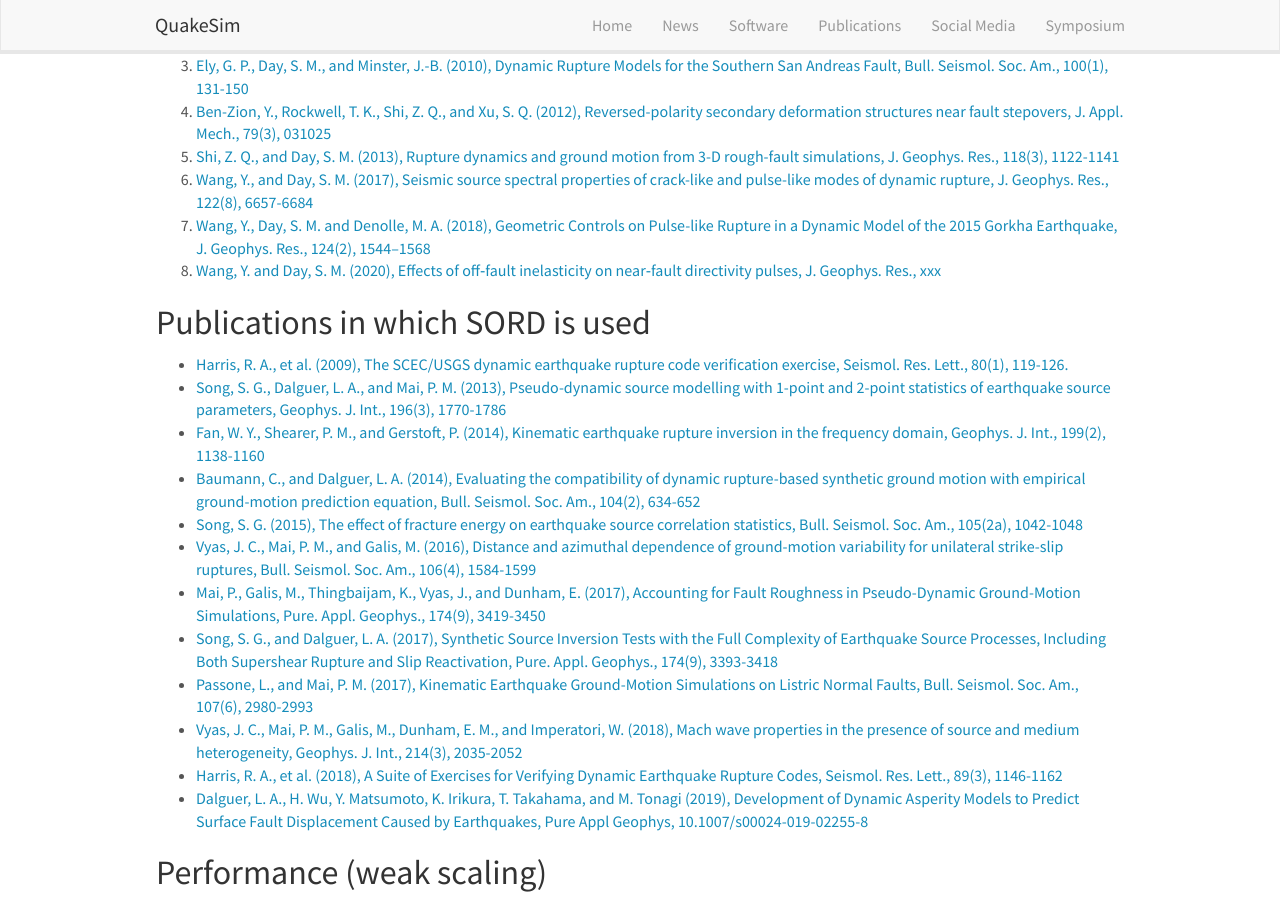
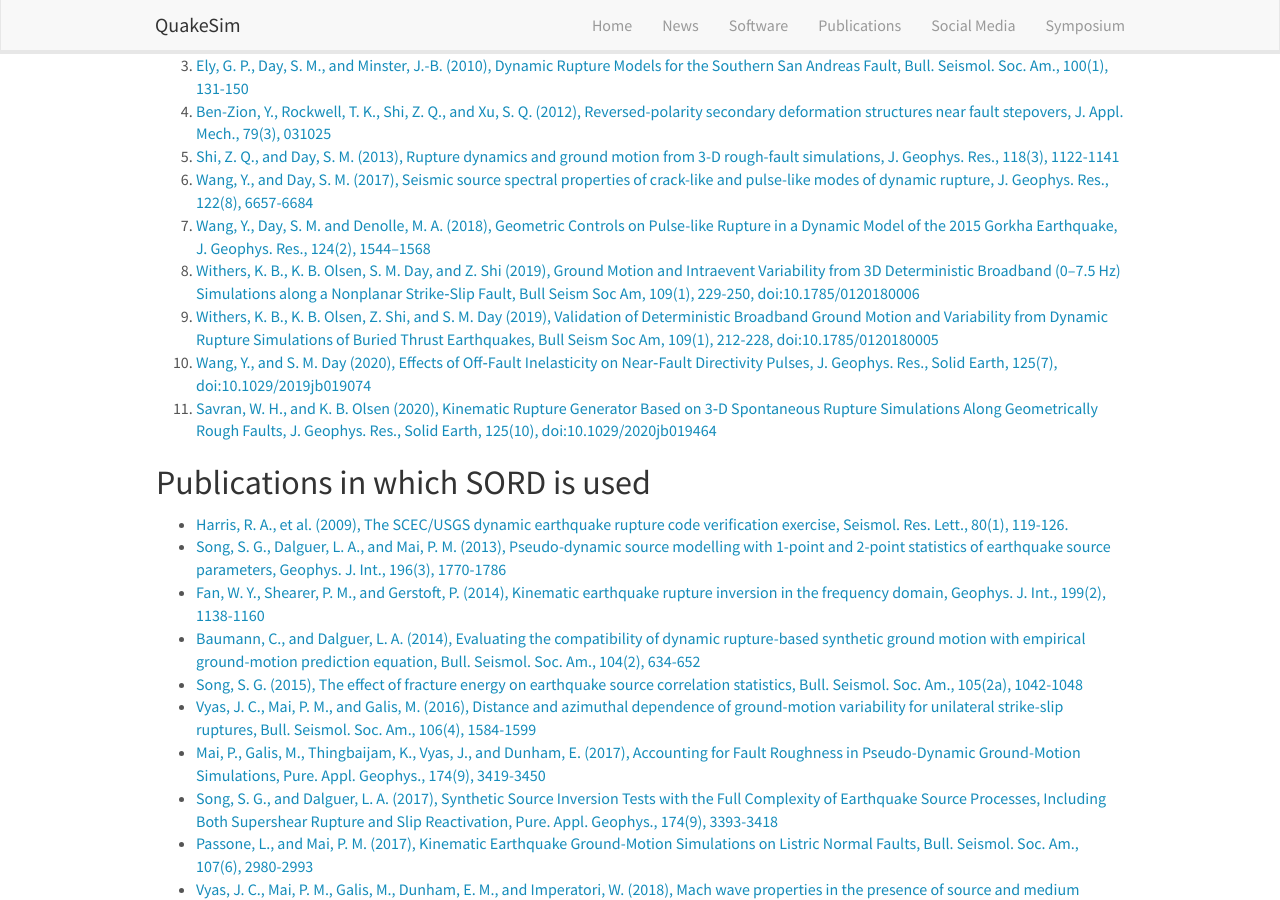
Before and after one commit to wangyf/wangyf.github.io, a Jekyll site: the page built from _pages/software.md, in a window 1280 px wide and 900 px high, scrolled down 1790 px. Built offline with Jekyll 4.4.1, drawn with Linux system fonts in a browser that asks for light colours; nearby versions of some CDN libraries.

Commit message:
committing my jekyll theme

```diff
--- a/_pages/software.md
+++ b/_pages/software.md
@@ -47,8 +47,10 @@ Since [Zheqiang Shi](https://www.scec.org/user/zheqians), [Brittany Erickson](ht
 5. [Shi, Z. Q., and Day, S. M. (2013), Rupture dynamics and ground motion from 3-D rough-fault simulations, J. Geophys. Res., 118(3), 1122-1141](http://doi.org/10.1002/jgrb.50094)
 6. [Wang, Y., and Day, S. M. (2017), Seismic source spectral properties of crack-like and pulse-like modes of dynamic rupture, J. Geophys. Res., 122(8), 6657-6684](http://doi.org/10.1002/2017jb014454)
 7. [Wang, Y., Day, S. M. and Denolle, M. A. (2018), Geometric Controls on Pulse-like Rupture in a Dynamic Model of the 2015 Gorkha Earthquake, J. Geophys. Res., 124(2), 1544–1568](https://doi.org/10.1029/2018JB016602)
-8. [Wang, Y. and Day, S. M. (2020), Effects of off‐fault inelasticity on near‐fault directivity pulses, J. Geophys. Res., xxx](https://doi.org/10.1029/2019JB019074)
-
+8. [Withers, K. B., K. B. Olsen, S. M. Day, and Z. Shi (2019), Ground Motion and Intraevent Variability from 3D Deterministic Broadband (0–7.5 Hz) Simulations along a Nonplanar Strike‐Slip Fault, Bull Seism Soc Am, 109(1), 229-250, doi:10.1785/0120180006](https://doi:10.1785/0120180006)
+9. [Withers, K. B., K. B. Olsen, Z. Shi, and S. M. Day (2019), Validation of Deterministic Broadband Ground Motion and Variability from Dynamic Rupture Simulations of Buried Thrust Earthquakes, Bull Seism Soc Am, 109(1), 212-228, doi:10.1785/0120180005](https://doi:10.1785/0120180005)
+10. [Wang, Y., and S. M. Day (2020), Effects of Off‐Fault Inelasticity on Near‐Fault Directivity Pulses, J. Geophys. Res., Solid Earth, 125(7), doi:10.1029/2019jb019074](https://doi.org/10.1029/2019JB019074)
+11. [Savran, W. H., and K. B. Olsen (2020), Kinematic Rupture Generator Based on 3‐D Spontaneous Rupture Simulations Along Geometrically Rough Faults, J. Geophys. Res., Solid Earth, 125(10), doi:10.1029/2020jb019464](https://doi:10.1029/2020jb019464)
 
 ## Publications in which SORD is used
 
@@ -65,6 +67,7 @@ Since [Zheqiang Shi](https://www.scec.org/user/zheqians), [Brittany Erickson](ht
 - [Harris, R. A., et al. (2018), A Suite of Exercises for Verifying Dynamic Earthquake Rupture Codes, Seismol. Res. Lett., 89(3), 1146-1162](http://doi.org/10.1785/0220170222)
 - [Dalguer, L. A., H. Wu, Y. Matsumoto, K. Irikura, T. Takahama, and M. Tonagi (2019), Development of Dynamic Asperity Models to Predict Surface Fault Displacement Caused by Earthquakes, Pure Appl Geophys, 10.1007/s00024-019-02255-8](https://doi.org/10.1007/s00024-019-02255-8)
 
+
 ## Performance (weak scaling)
 23 single precision (four-byte) memory variables are required per mesh point. On current hardware, computation time is on the order of the one second per time step per one million mesh points. SORD scalability has been benchmarked up to 64 thousand processors at ALCF and Tacc. A great scaling has been achieved on the fifth fastest supercomputer (Frontera) in the world.
 
@@ -77,13 +80,14 @@ Since [Zheqiang Shi](https://www.scec.org/user/zheqians), [Brittany Erickson](ht
 ### 1992 Landers Earthquake Scenario
 #### Fault roughness + off-fault plasticity
 
-![]({{ site.url }}{{ site.baseurl }}/images/software/Landers-rough-scenario.png){: style="width: 600px; float: center; border: 100px"}
-<iframe width="300" height="400" src="https://www.youtube.com/embed/pbOSKR2AffI" frameborder="0" allowfullscreen></iframe>
-<iframe width="300" height="400" src="https://www.youtube.com/embed/WN4AjOXhevw" frameborder="0" allowfullscreen></iframe>
+![]({{ site.url }}{{ site.baseurl }}/images/software/Landers-rough-scenario.png){: style="width: 800px; float: center; border: 100px"}
+<!-- <iframe width="300" height="400" src="https://www.youtube.com/embed/pbOSKR2AffI" frameborder="0" allowfullscreen></iframe> -->
+<!-- <iframe width="300" height="400" src="https://www.youtube.com/embed/WN4AjOXhevw" frameborder="0" allowfullscreen></iframe> -->
+ <iframe width="800" height="700" src="https://www.youtube.com/embed/JsAIn59pa_Y" frameborder="0" allowfullscreen></iframe>
 
 #### Ground-motion sanity check
 
-![]({{ site.url }}{{ site.baseurl }}/images/software/Landers-rough-scenario-sanity.png){: style="width: 600px; float: center; border: 100px"}
+![]({{ site.url }}{{ site.baseurl }}/images/software/LandersGM.png){: style="width: 800px; float: center; border: 100px"}
 
 
 ## Development logs
```
Also changed, not shown: images/software/LandersGM.png (added), 8 other files.
